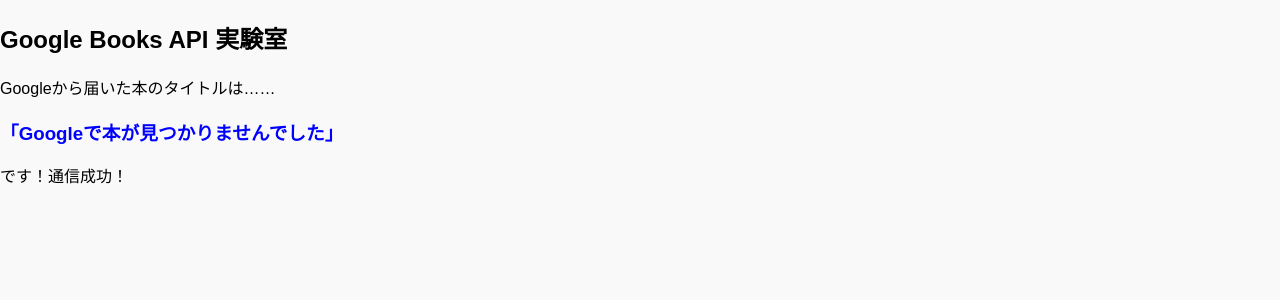
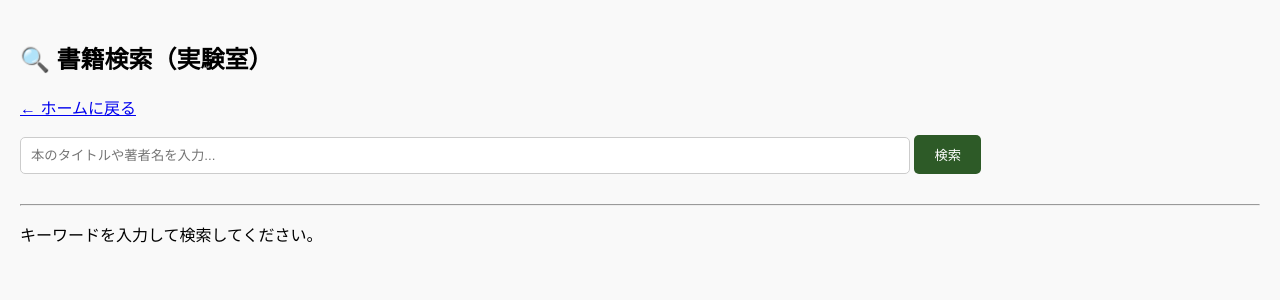
Before and after one commit to syk-tcir/readlog, a Django app: page /test/ in a window 1280 px wide. Shown: the part 39-339 px from the top of the page. Run offline with Django 5.2, Linux system fonts and the light colour scheme; data that the repository does not hold is empty.

Commit message:
API取得、連携

```diff
--- a/readlog/app/templates/app/api_test.html
+++ b/readlog/app/templates/app/api_test.html
@@ -1,8 +1,50 @@
 {% extends 'base.html' %}
 
 {% block content %}
-    <h2>Google Books API 実験室</h2>
-    <p>Googleから届いた本のタイトルは……</p>
-    <h3 style="color: blue;">「{{ title }}」</h3>
-    <p>です！通信成功！</p>
+<div style="padding: 20px;">
+    <h2>🔍 書籍検索（実験室）</h2>
+    <p><a href="{% url 'home' %}">← ホームに戻る</a></p>
+
+    <form method="get" style="margin-bottom: 30px;">
+        <input type="text" name="q" value="{{ query }}" placeholder="本のタイトルや著者名を入力..."
+               style="width: 70%; padding: 10px; border-radius: 5px; border: 1px solid #ccc;">
+        <button type="submit" style="padding: 10px 20px; background-color: #2d5a27; color: white; border: none; border-radius: 5px; cursor: pointer;">
+            検索
+        </button>
+    </form>
+
+    <hr>
+
+    <div id="results">
+        {% if query %}
+            <h3>「{{ query }}」の検索結果</h3>
+        {% endif %}
+
+        {% for book in books %}
+            <div style="display: flex; margin-bottom: 20px; border-bottom: 1px solid #eee; padding-bottom: 10px; align-items: start;">
+                <div style="margin-right: 15px;">
+                    {% if book.thumbnail %}
+                        <img src="{{ book.thumbnail }}" alt="{{ book.title }}" style="width: 80px; box-shadow: 2px 2px 5px rgba(0,0,0,0.1);">
+                    {% else %}
+                        <div style="width: 80px; height: 110px; background: #eee; display: flex; align-items: center; text-align: center; font-size: 10px;">画像なし</div>
+                    {% endif %}
+                </div>
+
+                <div>
+                    <h4 style="margin: 0 0 5px 0;">{{ book.title }}</h4>
+                    <p style="margin: 0; font-size: 14px; color: #666;">著者: {{ book.authors|join:", " }}</p>
+                    <p style="margin: 5px 0 0 0; font-size: 12px; color: #999;">ID: {{ book.google_id }}</p>
+
+                    <button style="margin-top: 10px; padding: 5px 10px; font-size: 12px; cursor: pointer;">この本を記録する</button>
+                </div>
+            </div>
+        {% empty %}
+            {% if query %}
+                <p>一致する本が見つかりませんでした。</p>
+            {% else %}
+                <p>キーワードを入力して検索してください。</p>
+            {% endif %}
+        {% endfor %}
+    </div>
+</div>
 {% endblock %}
--- a/readlog/app/views.py
+++ b/readlog/app/views.py
@@ -1,30 +1,44 @@
 from django.shortcuts import render
 from django.contrib.auth.decorators import login_required
 from django.contrib import messages
+from django.conf import settings  # ← 追加
 import requests
 
 @login_required
 def index(request):
-
     return render(request, 'app/index.html')
 
 def api_test(request):
-    # Google Books APIにリクエストを送る
-    url = "https://www.googleapis.com/books/v1/volumes?q=Python"
+    query = request.GET.get('q', '')
+    books_list = []
 
-    try:
-        response = requests.get(url, timeout=5) # 5秒待ってダメなら諦める設定
-        data = response.json()
+    if query:
+        url = "https://www.googleapis.com/books/v1/volumes"
+        params = {
+            'q': query,
+            'maxResults': 10,
+            'key': settings.GOOGLE_BOOKS_API_KEY,  # ← APIキーを追加
+        }
 
-        # 'items' がデータの中に存在するかチェック
-        if 'items' in data and len(data['items']) > 0:
-            # 1冊目のタイトルを取得
-            book_title = data['items'][0]['volumeInfo'].get('title', 'タイトル情報なし')
-        else:
-            book_title = "Googleで本が見つかりませんでした"
+        try:
+            response = requests.get(url, params=params, timeout=5)
+            response.raise_for_status()
+            data = response.json()
 
-    except Exception as e:
-        # 通信自体に失敗した場合
-        book_title = f"通信エラーが発生しました: {e}"
+            if 'items' in data:
+                for item in data['items']:
+                    info = item.get('volumeInfo', {})
+                    books_list.append({
+                        'title': info.get('title', 'タイトル不明'),
+                        'authors': info.get('authors', ['著者不明']),
+                        'thumbnail': info.get('imageLinks', {}).get('thumbnail', ''),
+                        'google_id': item.get('id'),
+                    })
+        except Exception as e:
+            messages.error(request, f"検索中にエラーが発生しました: {e}")
 
-    return render(request, 'app/api_test.html', {'title': book_title})
+    context = {
+        'query': query,
+        'books': books_list,
+    }
+    return render(request, 'app/api_test.html', context)
```
Also changed, not shown: readlog/readlog/settings.py (+6 -12 lines).
